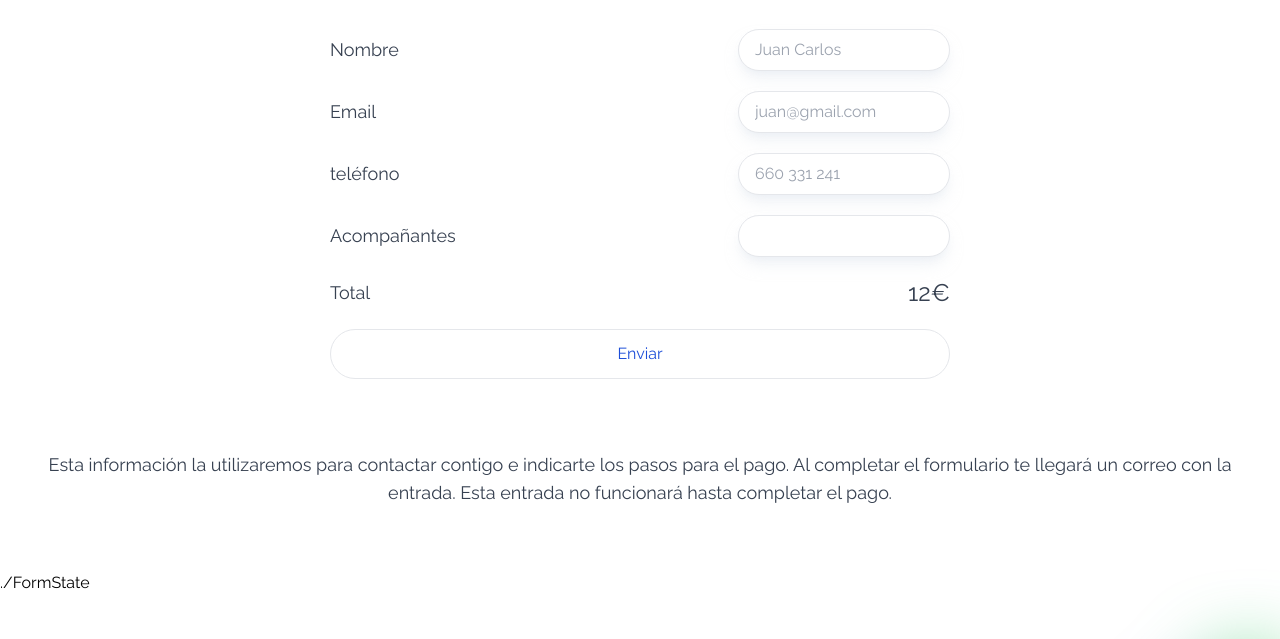
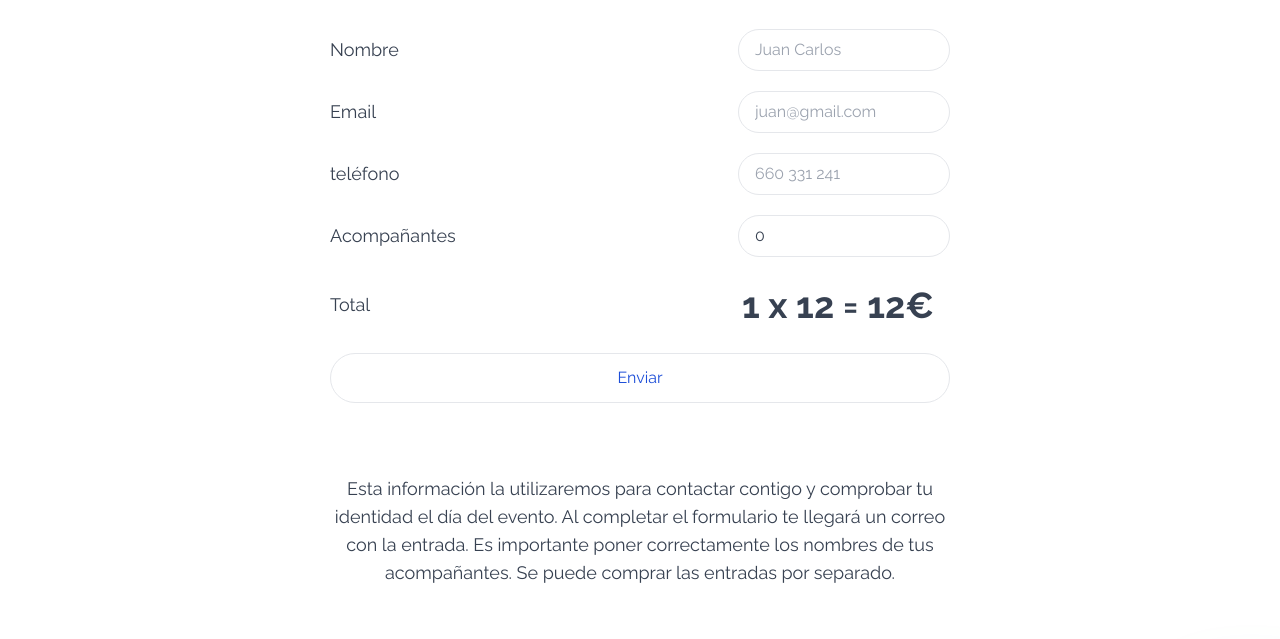
Before and after one commit to osoyinas/halloween-landing, an Astro site: page /reservar in a window 1280 px wide. Shown: the part 139-778 px from the top of the page. Built offline with nearby package versions, Linux system fonts and the light colour scheme; Astro itself is replaced by a stand-in of ours.

Commit message:
Complete form

```diff
--- a/package.json
+++ b/package.json
@@ -15,6 +15,7 @@
     "@types/react": "^18.2.23",
     "@types/react-dom": "^18.2.7",
     "astro": "^3.0.7",
+    "axios": "^1.5.1",
     "react": "^18.2.0",
     "react-dom": "^18.2.0",
     "tailwindcss": "^3.3.3"
--- a/src/components/elements/InputWithLabel.jsx
+++ b/src/components/elements/InputWithLabel.jsx
@@ -1,16 +1,18 @@
-export function InputWithLabel({ label, name, type = "text", required = false, value, minlength = 0, placeHolder = "", onChange }) {
+export function InputWithLabel({ label, name, type = "text", required = false, readonly=false, value, minlength = 0, placeHolder = "", onChange, className }) {
+
   return (
     <label className="text-white flex justify-between items-center w-full md:w-1/2 gap-4">
-      <p className={`md:text-lg text-heading-3`}>{label} </p>
+      <p className={`md:text-lg text-heading-3 text`}>{label} </p>
 
       <input
-        className="p-2 rounded-3xl border px-4 border-box-border bg-box-bg shadow-lg shadow-box-shadow relative overflow-hidden"
+        className={`p-2 rounded-3xl border px-4 text-heading-3 border-box-border bg-box-bg  shadow-box-shadow relative overflow-x-scroll ${className}`}
         type={type}
         name={name}
         value={value}
         placeholder={placeHolder}
         required={required}
         onChange={onChange}
+        readOnly= {readonly}
       />
     </label>
   )
--- a/src/components/sections/Form.astro
+++ b/src/components/sections/Form.astro
@@ -11,10 +11,8 @@
       <Title>Datos de contacto</Title>
     </div>
     <FormState client:load/>
-    <Paragraph className="text-center">
-      Esta información la utilizaremos para contactar contigo e indicarte los pasos para el pago. Al completar el formulario te llegará un correo con la entrada.
-      Esta entrada no funcionará hasta completar el pago.
+    <Paragraph className="text-center w-full sm:w-1/2 mx-auto">
+      Esta información la utilizaremos para contactar contigo y comprobar tu identidad el día del evento. Al completar el formulario te llegará un correo con la entrada. Es importante poner correctamente los nombres de tus acompañantes. Se puede comprar las entradas por separado.
     </Paragraph>
   </Container>
 </section>
-./FormState
--- a/src/components/sections/FormState.jsx
+++ b/src/components/sections/FormState.jsx
@@ -1,30 +1,58 @@
 import { useEffect, useState } from "react";
 import { InputWithLabel } from "../elements/InputWithLabel";
+import axios from "axios";
 
-const price = 12
+const BASE_URL = 'http://127.0.0.1:8000/api/tickets/'
+
+const price = 12;
 export function FormState() {
-  const [name, setName] = useState("")
-  const [number, setNumber] = useState("")
-  const [email, setEmail] = useState("")
-  const [companions, setCompanions] = useState(0)
-  const [totalPrice, setTotalPrice] = useState(12)
+  const [name, setName] = useState("");
+  const [number, setNumber] = useState("");
+  const [email, setEmail] = useState("");
+  const [companions, setCompanions] = useState(0);
+  const [companionsList, setCompanionsList] = useState(Array.from({ length: companions }, () => ""));  const [totalPrice, setTotalPrice] = useState(12);
 
   const handleSubmit = (event) => {
-    console.log(event);
-  }
+    event.preventDefault()
+    axios.post(BASE_URL, {
+      titular: name,
+      email: email,
+      number: number,
+      companions: companionsList
+    })
+    .then(function (response) {
+      console.log(response);
+    })
+    .catch(function (error) {
+      console.log(error);
+    });
+    console.log(companionsList);
 
-  useEffect(()=>{
-    setTotalPrice(companions*price + price)
-  },[companions])
+  };
+
+  const handleCompanionNameChange = (index, value) => {
+    const updatedCompanionsList = [...companionsList];
+    updatedCompanionsList[index] = value;
+    setCompanionsList(updatedCompanionsList);
+  };
+
+  useEffect(() => {
+    setTotalPrice(companions * price + price);
+  }, [companions]);
   return (
-    <form method="POST" className="flex flex-col gap-5  mx-auto w-full items-center py-8">
-
+    <form
+      method="POST"
+      onSubmit={handleSubmit}
+      className="flex flex-col gap-5  mx-auto w-full items-center py-8"
+    >
       <InputWithLabel
         label="Nombre"
         type="text"
         name="name"
         value={name}
-        onChange={(e) => { setName(e.target.value) }}
+        onChange={(e) => {
+          setName(e.target.value);
+        }}
         required
         placeHolder="Juan Carlos"
       />
@@ -34,42 +62,63 @@
         name="email"
         value={email}
         onChange={(e) => {
-          setEmail(e.target.value)
+          setEmail(e.target.value);
         }}
         required
-        placeHolder="juan@gmail.com" />
+        placeHolder="juan@gmail.com"
+      />
       <InputWithLabel
         label="teléfono"
         type="text"
         name="tf-number"
         value={number}
-        onChange={(e) => { setNumber(e.target.value) }}
+        onChange={(e) => {
+          setNumber(e.target.value);
+        }}
         required
-        placeHolder="660 331 241" />
+        placeHolder="660 331 241"
+      />
 
       <InputWithLabel
         label="Acompañantes"
         type="number"
-
         name="companions"
         required
         value={companions}
         onChange={(e) => {
           const companions = parseInt(e.target.value);
-          if (companions < 0 || isNaN(companions)) return
+          if (companions < 0 || isNaN(companions)) return;
           setCompanions(companions);
-        }} />
-      <div className="text-white flex justify-between items-center w-full md:w-1/2 gap-4">
-        <p className={`md:text-lg text-heading-3`}>Total </p>
-        <p className={`md:text-lg text-heading-3`}>
-          <span className="text-2xl">{totalPrice}€</span> </p>
+        }}
+      />
+      {Array.from({ length: companions }).map((_, index) => (
+        <InputWithLabel
+          key={index}
+          label={`Nombre del acompañante ${index + 1}`}
+          type="text"
+          placeHolder="Nombre"
+          name={`companion-${index}`}
+          required
+          value={companionsList[index]}
+          onChange={(e) => handleCompanionNameChange(index, e.target.value)}
+        />
+      ))}
+      <InputWithLabel
+      label="Total"
+      value={`${1 + companions} x ${price} = ${totalPrice}€`}
+      readonly
+      className={`text-4xl text-right bg-transparent  px-0 border-0 font-bold`}
+      ></InputWithLabel>
 
-      </div>
 
-      <button onSubmit={handleSubmit} className={`px-6 py-3 rounded-full outline-none relative overflow-hidden border duration-300 ease-linear
+
+      <button
+        className={`px-6 py-3 rounded-full outline-none relative overflow-hidden border duration-300 ease-linear
                     after:absolute after:inset-x-0 after:aspect-square after:scale-0 after:opacity-70 after:origin-center after:duration-300 after:ease-linear after:rounded-full after:top-0 after:left-0 after:bg-[#172554]
-                    text-primary   hover:after:scale-[2.5] w-full sm:w-1/2`}>
+                    text-primary   hover:after:scale-[2.5] w-full sm:w-1/2`}
+      >
         Enviar
       </button>
-    </form>)
+    </form>
+  );
 }
```
Also changed, not shown: 1 other file.
